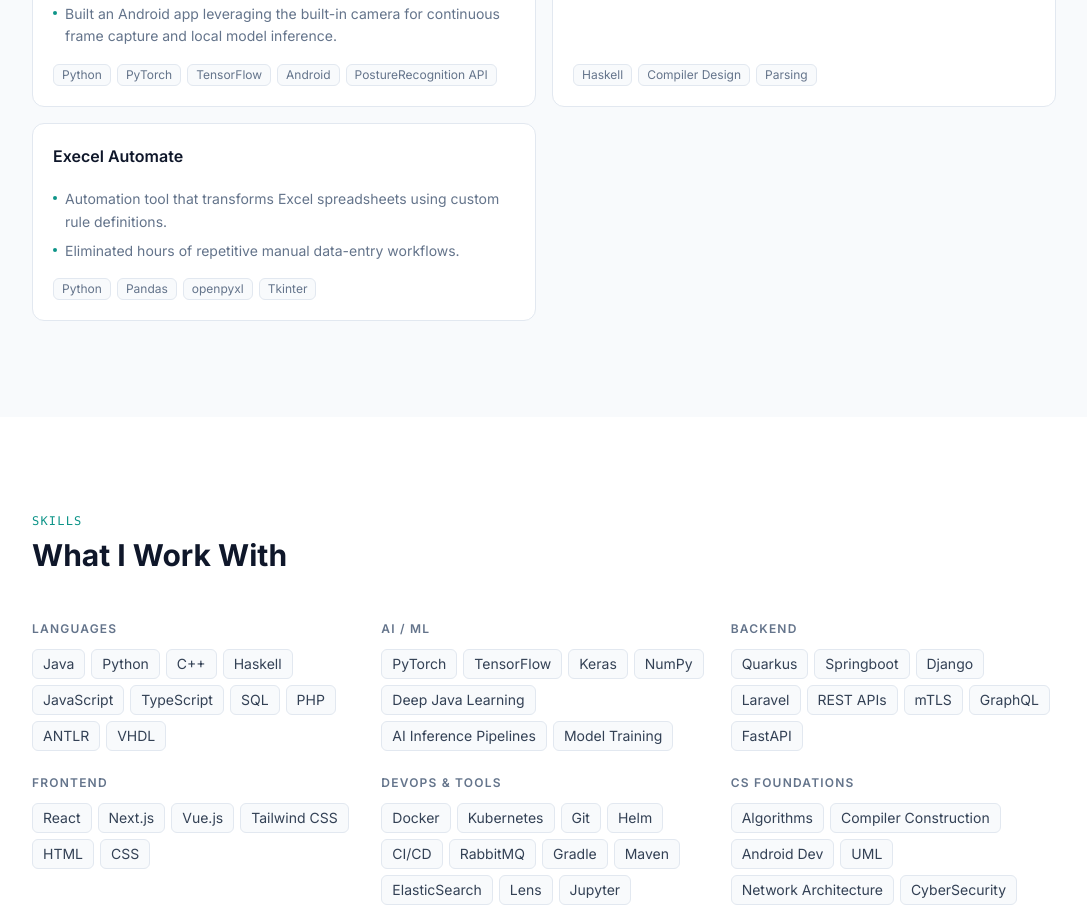
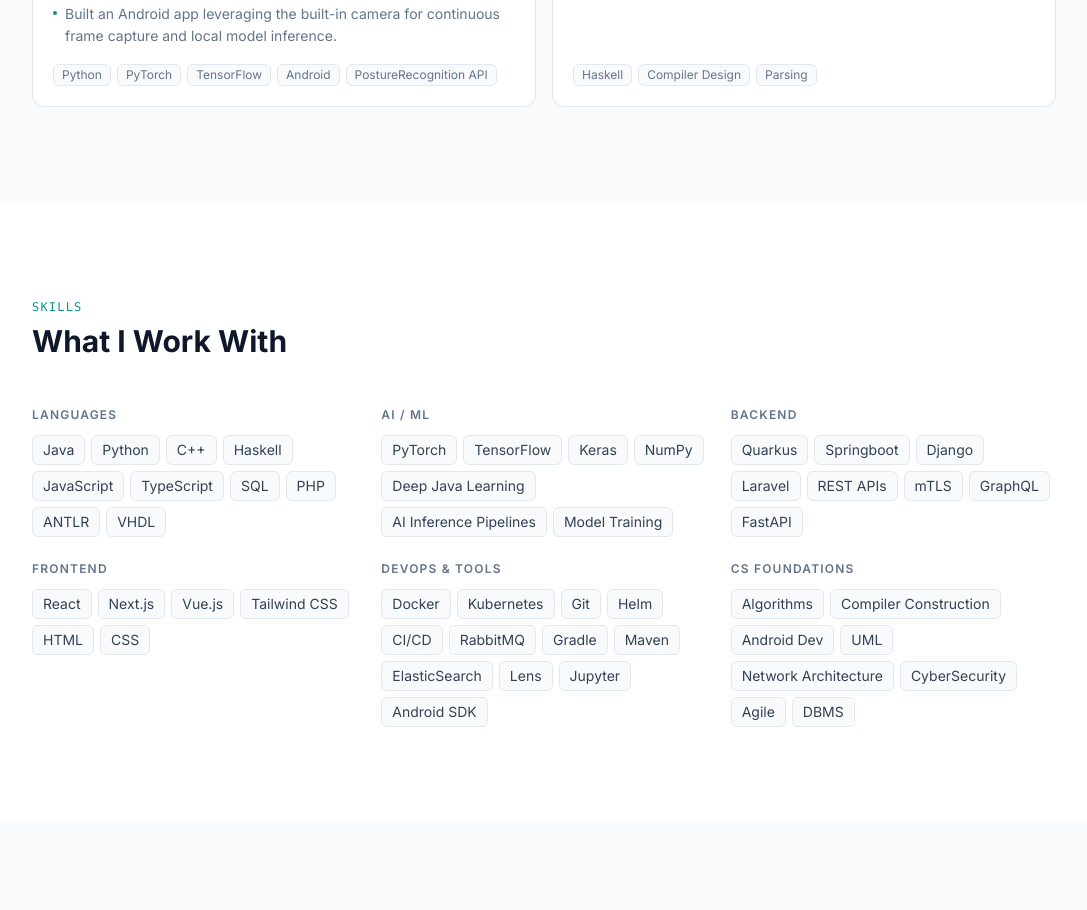
Before and after one commit to ujjwaldodeja/My-Portfolio, a Next.js app: page / in a window 1280 px wide. Shown: the part 3840-4750 px from the top of the page, without its empty margins (96-1183 px from the left). Built offline with nearby package versions, Linux system fonts and the light colour scheme.

Commit message:
content: remove Execel Automate project

```diff
--- a/src/components/sections/Projects.tsx
+++ b/src/components/sections/Projects.tsx
@@ -72,16 +72,6 @@
       "Hand-written lexer, recursive-descent parser, and tree-walking interpreter.",
     ],
     tech: ["Haskell", "Compiler Design", "Parsing"],
-    live: "",
-  },
-  {
-    title: "Execel Automate",
-    association: "",
-    bullets: [
-      "Automation tool that transforms Excel spreadsheets using custom rule definitions.",
-      "Eliminated hours of repetitive manual data-entry workflows.",
-    ],
-    tech: ["Python", "Pandas", "openpyxl", "Tkinter"],
     live: "",
   },
 ];
```
